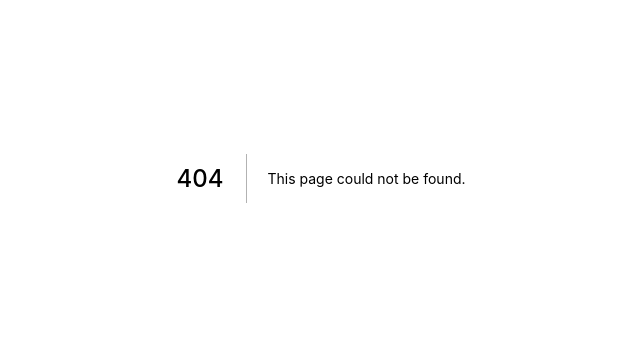
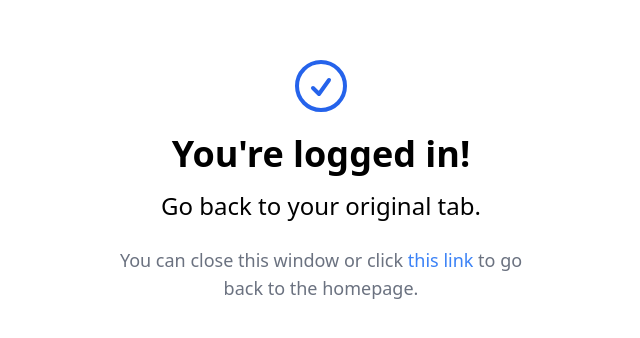
Before and after one commit to yanislav-igonin/nextjs-magic-link-auth-fauna-db-tutorial, a Next.js app: page /auth/confirm-request in a window 1280 px wide. Before the commit this address had no page. Shown: the part 222-560 px from the top of the page, without its empty margins (319-959 px from the left). Built offline with nearby package versions, Linux system fonts and the light colour scheme; no server answers; sample sign-in values are in the browser's storage.

Commit message:
add auth confirm request page

```diff
--- /dev/null
+++ b/pages/auth/confirm-request.tsx
@@ -0,0 +1,45 @@
+import Link from 'next/link';
+import { useRouter } from 'next/router';
+import { useSession } from 'next-auth/react';
+import { CheckCircleIcon } from '@heroicons/react/24/outline';
+
+const ConfirmRequest = () => {
+  const { data: session, status } = useSession();
+  const loading = status === 'loading';
+  const router = useRouter();
+
+  if (!loading && !session) {
+    router.push('/auth/signin');
+  }
+
+  return (
+    <div className="min-h-screen flex flex-col items-center justify-center text-center px-4 py-12 max-w-md mx-auto">
+      {loading ? (
+        <p>Loading...</p>
+      ) : !session ? (
+        <p>Redirecting...</p>
+      ) : (
+        <>
+          <CheckCircleIcon className="w-14 h-14 sm:w-16 sm:h-16 text-blue-600 shrink-0" />
+          <h1 className="text-2xl sm:text-4xl font-bold mt-4">
+            You&apos;re logged in!
+          </h1>
+          <p className="text-lg sm:text-2xl mt-4">
+            Go back to your original tab.
+          </p>
+          <p className="text-normal sm:text-lg text-gray-500 mt-6">
+            You can close this window or click{' '}
+            <Link href="/">
+              <a className="text-blue-500 hover:underline hover:text-blue-600">
+                this link
+              </a>
+            </Link>{' '}
+            to go back to the homepage.
+          </p>
+        </>
+      )}
+    </div>
+  );
+};
+
+export default ConfirmRequest;
```
